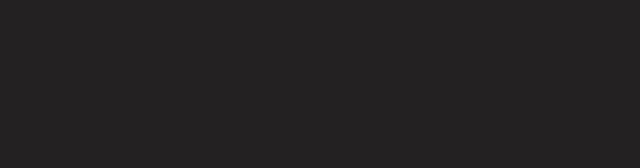
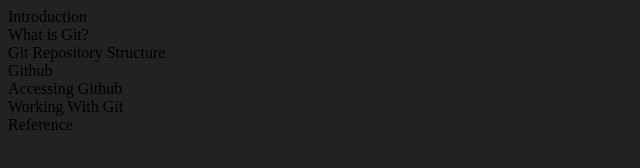
Before and after one commit to coderija/DocumentationPage, a plain HTML site: page index.html in a window 1280 px wide. Shown: the full height of the page, 0-640 px from the left. Drawn offline with Linux system fonts and the light colour scheme.

Commit message:
added new sections, set id to section corresponding Headers text

```diff
--- a/index.html
+++ b/index.html
@@ -8,24 +8,32 @@
 </head>
 <body>
     <main id="main-doc">
-        <section class="main-section">
-            <header></header>
+        <section class="main-section" id="Introduction">
+            <header>Introduction</header>
         </section>
 
-        <section class="main-section">
-            <header></header>
+        <section class="main-section" id="What_is_Git?">
+            <header>What is Git?</header>
         </section>
 
-        <section class="main-section">
-            <header></header>
+        <section class="main-section" id="Git_Repository_Structure">
+            <header>Git Repository Structure</header>
         </section>
 
-        <section class="main-section">
-            <header></header>
+        <section class="main-section" id="Github">
+            <header>Github</header>
         </section>
 
-        <section class="main-section">
-            <header></header>
+        <section class="main-section" id="Accessing_Github">
+            <header>Accessing Github</header>
+        </section>
+
+        <section class="main-section" id="Working_With_Git">
+            <header>Working With Git</header>
+        </section>
+
+        <section class="main-section" id="Reference">
+            <header>Reference</header>
         </section>
 
     </main>
```
